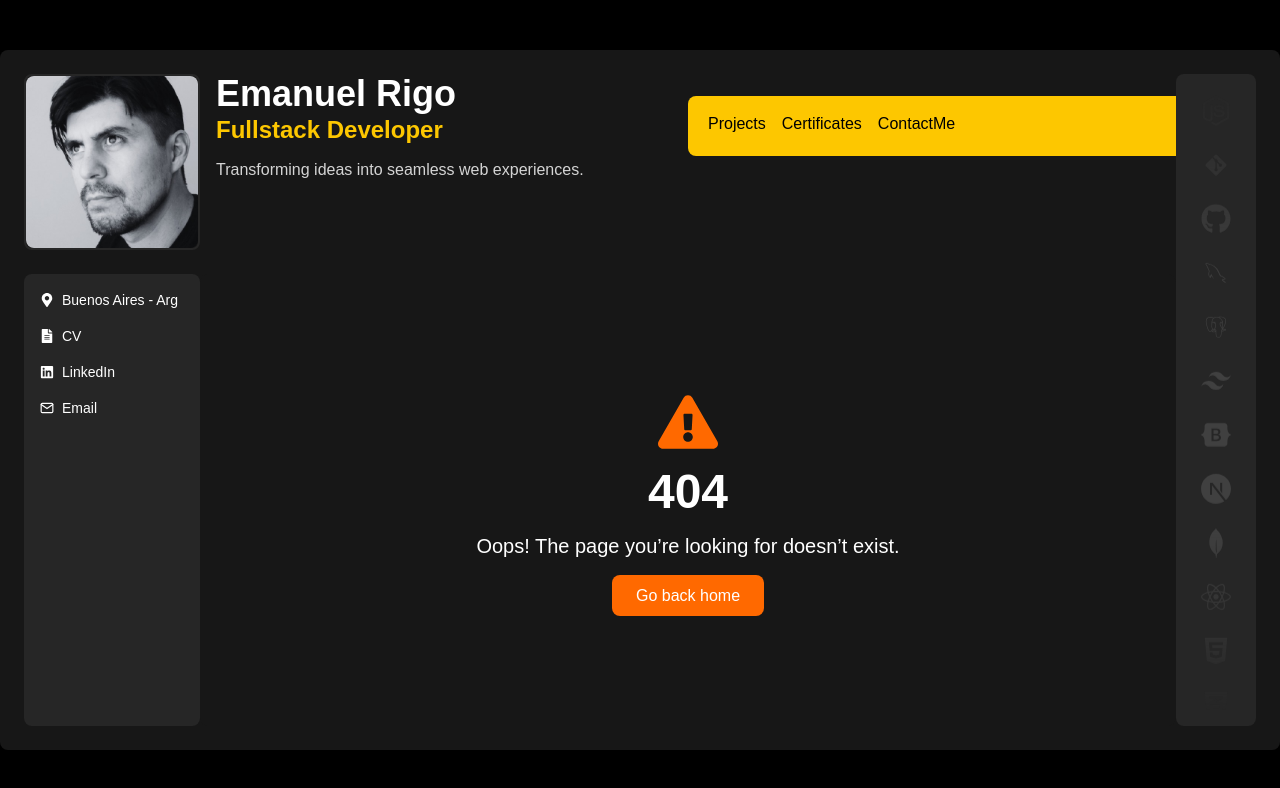
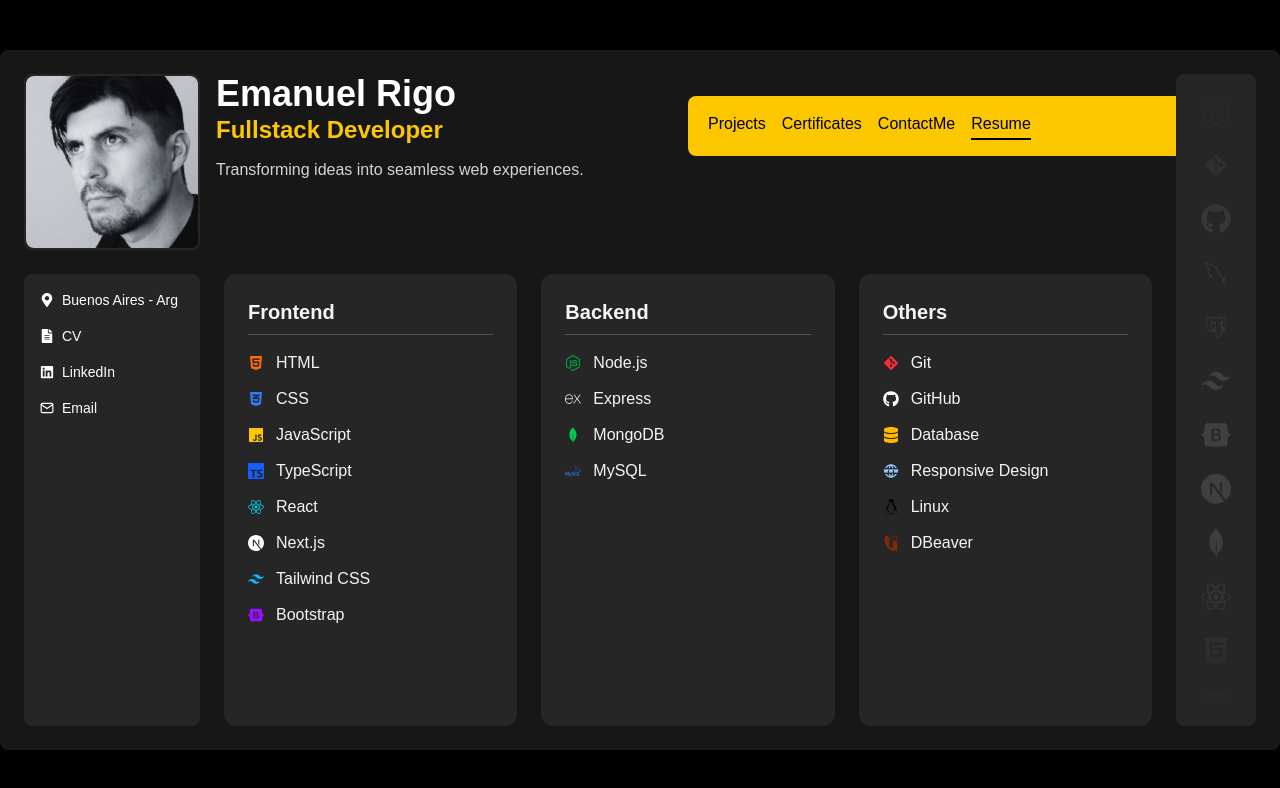
Before and after one commit to EmanuelRigo/portfolio, a Next.js app: page /resume in a window 1280 px wide. Before the commit this address had no page. Shown: the top 788 px of the page. Built offline with nearby package versions, Linux system fonts and the light colour scheme.

Commit message:
adding resume

```diff
--- a/src/app/certificates/page.tsx
+++ b/src/app/certificates/page.tsx
@@ -46,7 +46,7 @@
 
 const Page = () => {
   return (
-    <div className="flex flex-col  w-full md:px-4 gap-2 md:gap-4 animate-fadeIn h-full">
+    <div className="flex flex-col w-full md:px-4 gap-2 md:gap-4 animate-fadeIn ">
       {certificates.map((cert, idx) => (
         <CertificateCard
           key={idx}
--- a/src/app/layout.tsx
+++ b/src/app/layout.tsx
@@ -52,7 +52,7 @@
                   {/* Contenido que ocupa el resto */}
                   <div className="flex-grow flex flex-col md:flex-row w-full overflow-hidden gap-4 md:gap-0">
                     <InfoColumn></InfoColumn>
-                    <main className="flex-grow overflow-y-auto scrollbar-hide md:w-min order-1 rounded-lg  me-5 md:me-0 md:pe-0  h-full">
+                    <main className="flex-grow overflow-y-auto scrollbar-hide md:w-min order-1 rounded-lg  me-5 md:me-0 md:pe-0 ">
                       {children}
                     </main>
                   </div>
--- /dev/null
+++ b/src/app/resume/page.tsx
@@ -0,0 +1,80 @@
+"use client";
+
+import {
+  FaHtml5,
+  FaCss3Alt,
+  FaReact,
+  FaNodeJs,
+  FaGitAlt,
+  FaGithub,
+  FaBootstrap,
+  FaDatabase,
+  FaJs,
+  FaLinux,
+} from "react-icons/fa";
+import {
+  SiNextdotjs,
+  SiTailwindcss,
+  SiMongodb,
+  SiMysql,
+  SiExpress,
+  SiTypescript,
+  SiDbeaver,
+} from "react-icons/si";
+import { TbWorldWww } from "react-icons/tb";
+
+const skills = {
+  frontend: [
+    { name: "HTML", icon: <FaHtml5 className="text-orange-500" /> },
+    { name: "CSS", icon: <FaCss3Alt className="text-blue-500" /> },
+    { name: "JavaScript", icon: <FaJs className="text-yellow-400" /> },
+    { name: "TypeScript", icon: <SiTypescript className="text-blue-600" /> },
+    { name: "React", icon: <FaReact className="text-cyan-400" /> },
+    { name: "Next.js", icon: <SiNextdotjs className="text-white" /> },
+    { name: "Tailwind CSS", icon: <SiTailwindcss className="text-sky-400" /> },
+    { name: "Bootstrap", icon: <FaBootstrap className="text-purple-600" /> },
+  ],
+  backend: [
+    { name: "Node.js", icon: <FaNodeJs className="text-green-600" /> },
+    { name: "Express", icon: <SiExpress className="text-white" /> },
+    { name: "MongoDB", icon: <SiMongodb className="text-green-500" /> },
+    { name: "MySQL", icon: <SiMysql className="text-blue-500" /> },
+  ],
+  others: [
+    { name: "Git", icon: <FaGitAlt className="text-red-500" /> },
+    { name: "GitHub", icon: <FaGithub className="text-white" /> },
+    { name: "Database", icon: <FaDatabase className="text-amber-400" /> },
+    {
+      name: "Responsive Design",
+      icon: <TbWorldWww className="text-blue-300" />,
+    },
+    { name: "Linux", icon: <FaLinux className="text-black" /> },
+    { name: "DBeaver", icon: <SiDbeaver className="text-orange-900" /> },
+  ],
+};
+
+const ResumePage = () => {
+  return (
+    <section className="px-6 text-neutral-100 h-full bg-neutral-900">
+      <div className="grid grid-cols-1 md:grid-cols-3 gap-6 h-full">
+        {Object.entries(skills).map(([category, items]) => (
+          <div key={category} className="bg-neutral-800 rounded-xl p-6 h-full">
+            <h2 className="text-xl font-semibold mb-4 capitalize border-b border-neutral-600 pb-2">
+              {category}
+            </h2>
+            <ul className="space-y-3">
+              {items.map(({ name, icon }) => (
+                <li key={name} className="flex items-center gap-3">
+                  <span>{icon}</span>
+                  <span>{name}</span>
+                </li>
+              ))}
+            </ul>
+          </div>
+        ))}
+      </div>
+    </section>
+  );
+};
+
+export default ResumePage;
--- a/src/components/Header.tsx
+++ b/src/components/Header.tsx
@@ -9,11 +9,12 @@
     { href: "/", label: "Projects" },
     { href: "/certificates", label: "Certificates" },
     { href: "/contact-me", label: "ContactMe" },
+    { href: "/resume", label: "Resume" },
   ];
 
   return (
-    <div className="w-full text-black flex justify-start items-center ps-5 bg-yellow-400 py-2 md:py-4 rounded-s-lg md:mb-18">
-      <nav className="flex space-x-4">
+    <div className="w-full text-black flex justify-start items-center ps-3 md:ps-5 bg-yellow-400 py-2 md:py-4 rounded-s-lg md:mb-18">
+      <nav className="flex space-x-2 md:space-x-4">
         {navLinks.map((link) => (
           <Link
             key={link.href}
```
